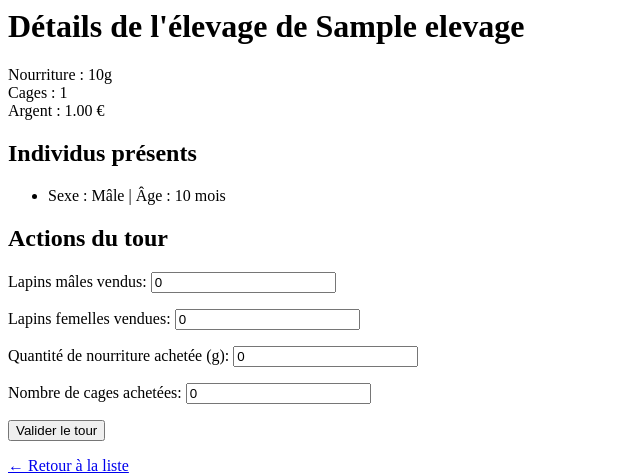
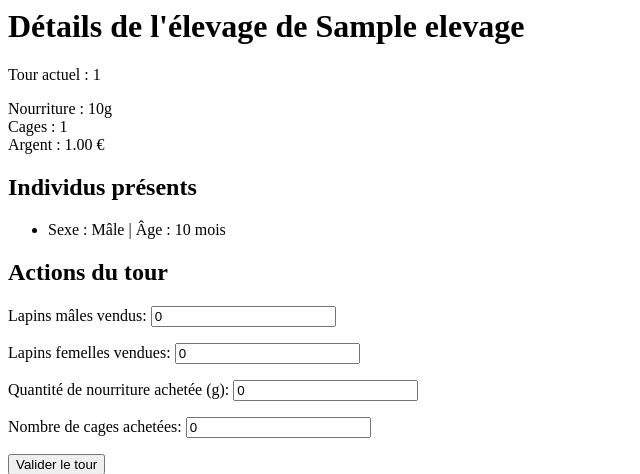
Before and after one commit to maelhnr/elevage-Mael-Honore, a Django app: page /elevage/1/ in a window 1280 px wide. Shown: the top 474 px of the page, without its empty margins (0-640 px from the left). Run offline with Django 4.2, Linux system fonts and the light colour scheme; tables that the repository leaves empty hold one stand-in row (values such as "Sample post").

Commit message:
Rajout nombre de tour et reset du form apres envoi

```diff
--- a/elevage/lapin/models.py
+++ b/elevage/lapin/models.py
@@ -10,12 +10,15 @@ class Elevage(models.Model):
     nombre_cages = models.PositiveIntegerField(default=0)
     argent = models.DecimalField(max_digits=10, decimal_places=2)
     date_creation = models.DateTimeField(auto_now_add=True)
+    tour = models.PositiveIntegerField(default=1)
 
     def __str__(self):
         return f"Élevage de {self.nom_joueur} - Créé le {self.date_creation.strftime('%d/%m/%Y')}"
 
     def jouer_tour(self, nourriture_achetee, cages_achetees):
         regle = Regle.objects.first()  # On suppose qu'il n'y en a qu'une
+        self.tour += 1
+        self.save()
 
         # Appliquer les achats
         self.quantite_nourriture += nourriture_achetee or 0
--- a/elevage/lapin/templates/elevage/elevage.html
+++ b/elevage/lapin/templates/elevage/elevage.html
@@ -1,4 +1,6 @@
 <h1>Détails de l'élevage de {{ elevage.nom_joueur }}</h1>
+
+<p>Tour actuel : {{ elevage.tour }}</p>
 
 <p>
     Nourriture : {{ elevage.quantite_nourriture }}g<br>
--- a/elevage/lapin/views.py
+++ b/elevage/lapin/views.py
@@ -80,6 +80,8 @@ def elevage(request, elevage_id):
 
             # Appliquer les achats
             resultats_tour = elevage.jouer_tour(nourriture_achetee, cages_achetees)
+            form = Actions()  # Reset form après un tour
+
 
     context = {
         'elevage': elevage,
```
Also changed, not shown: elevage/lapin/migrations/0006_elevage_tour.py (added).
